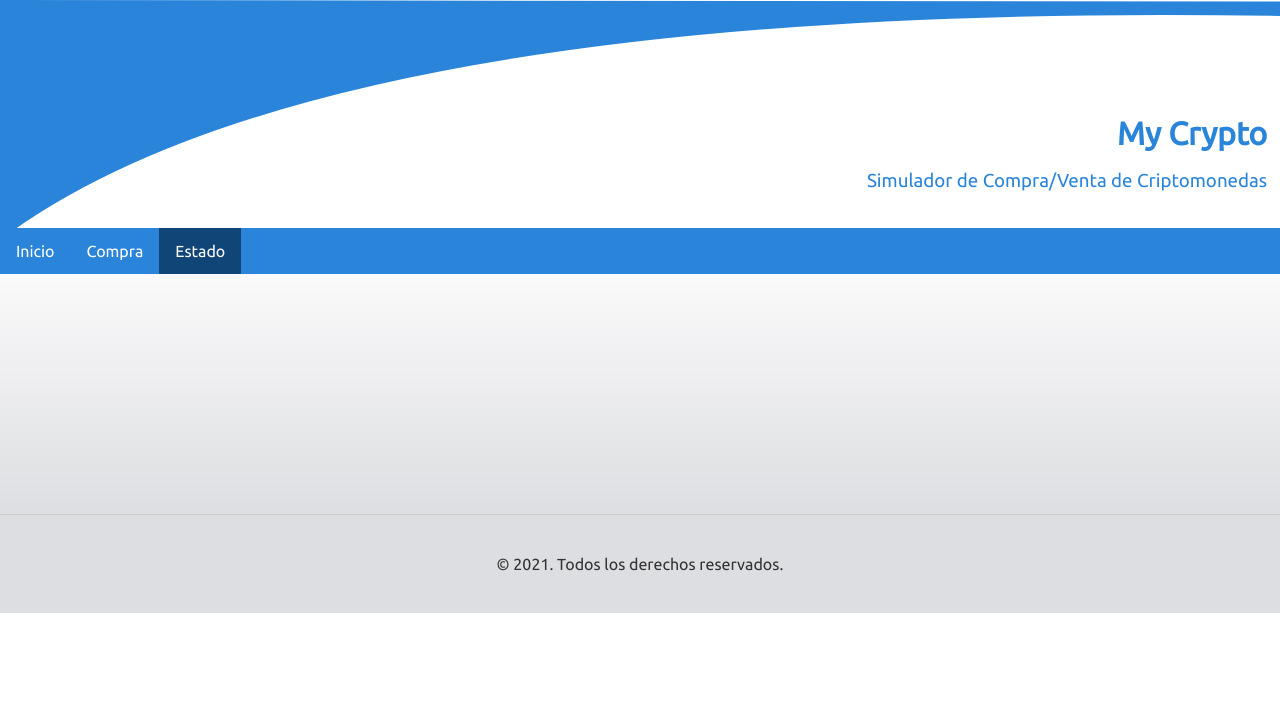
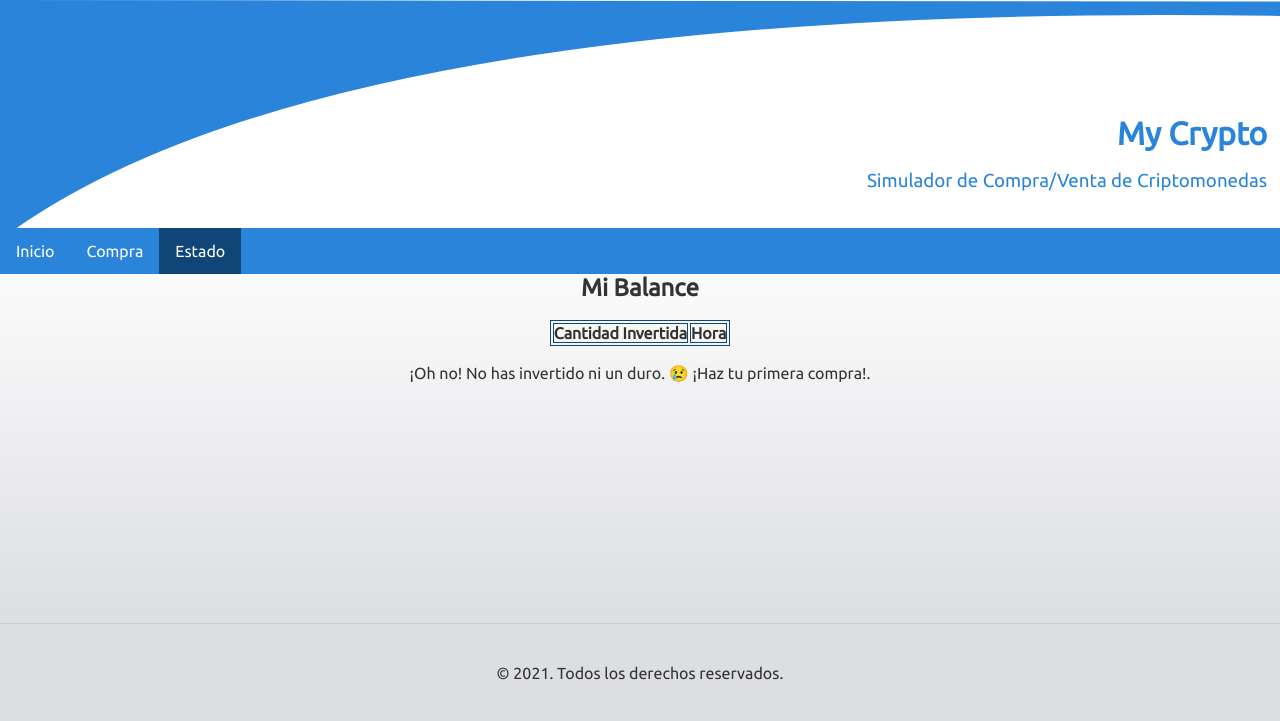
Before and after one commit to martamdf/proyecto_krypto, a Flask app: template kryptoexchange/templates/balance.html in a window 1280 px wide. Shown: the top 721 px of the page. Run offline with Flask 2, Linux system fonts and the light colour scheme; the template is opened without the code that fills it, so the values that code supplies are empty; parts of the project's set-up code (start-up, migrations or seed data) failed here and were passed over; some libraries are stand-ins or nearby versions.

Commit message:
movimientos completo, inicio balance

```diff
--- a/kryptoexchange/forms.py
+++ b/kryptoexchange/forms.py
@@ -25,6 +25,7 @@ class MovementForm(FlaskForm): #hereda de FlaskForm
     to_currency = SelectField('To currency',
                             [validators.Required()],
                             choices=listilla)
+    q2 = FloatField('Cantidad comprada', validators=None)
+    preciounitario = FloatField('Cantidad comprada', validators=None)
     calculadora = SubmitField(label='calcula', description='calcula')
-    cantidadconvertida = StringField(render_kw={'readonly': True})
-    submit = SubmitField('¡Compra ya!', default=None)
+    submit = SubmitField('¡Compra ya!')
--- a/kryptoexchange/templates/balance.html
+++ b/kryptoexchange/templates/balance.html
@@ -9,4 +9,36 @@
     <li><a href="#nogo" class="active">Estado</a></li>
 </ul>
 
+<h2>Mi Balance</h2>
+
+    <br>
+    {% if inversion > 0 %}
+        <table style="margin: 0 auto;">
+            <thead>
+            <tr>
+                <th>Cantidad invertida (€)</th>
+                <th>Precio Actual (€)</th>
+            </tr>
+            </thead>
+            <tr>
+                <td>{{inversion}}</td>
+                <td>Hola</td>
+            </tr>
+        </table>
+        <div>Balance: </div>
+    {% else %}
+    <div style="text-align: center;">
+        <table style="margin: 0 auto;">
+            <thead>
+            <tr>
+                <th>Cantidad Invertida</th>
+                <th>Hora</th>
+            </tr>
+            </thead>
+        </table>
+    </div>
+    <br>
+        <p>¡Oh no! No has invertido ni un duro. 😢 ¡Haz tu primera compra!.</p>
+    {% endif %}
+
 {%endblock%}
--- a/kryptoexchange/templates/compra.html
+++ b/kryptoexchange/templates/compra.html
@@ -44,7 +44,8 @@ Seleccione los datos de la nueva compra:
         {{ form.calculadora }}
     </div>
     <div class="field">
-        {{ cantidadconvertida }}
+        {{ form.q2.label }}
+        {{ form.q2 (size=20, placeholder='Cantidad Convertida', readonly="readonly", value=cantidadconvertida) }}
     </div>
     <div class="field">
         {{ preciounitario }}
--- a/kryptoexchange/templates/listamovimientos.html
+++ b/kryptoexchange/templates/listamovimientos.html
@@ -33,7 +33,7 @@
                 <td>{{transaccion['from_quantity']}}</td>
                 <td>{{transaccion['to_currency']}}</td>
                 <td>{{transaccion['to_quantity']}}</td>
-                <td>{{transaccion['date']}}</td>
+                <td>{{transaccion['preciounitario']}}</td>
             </tr>
 
             {% endfor %}
```
Also changed, not shown: kryptoexchange/views.py (+31 -20 lines).
